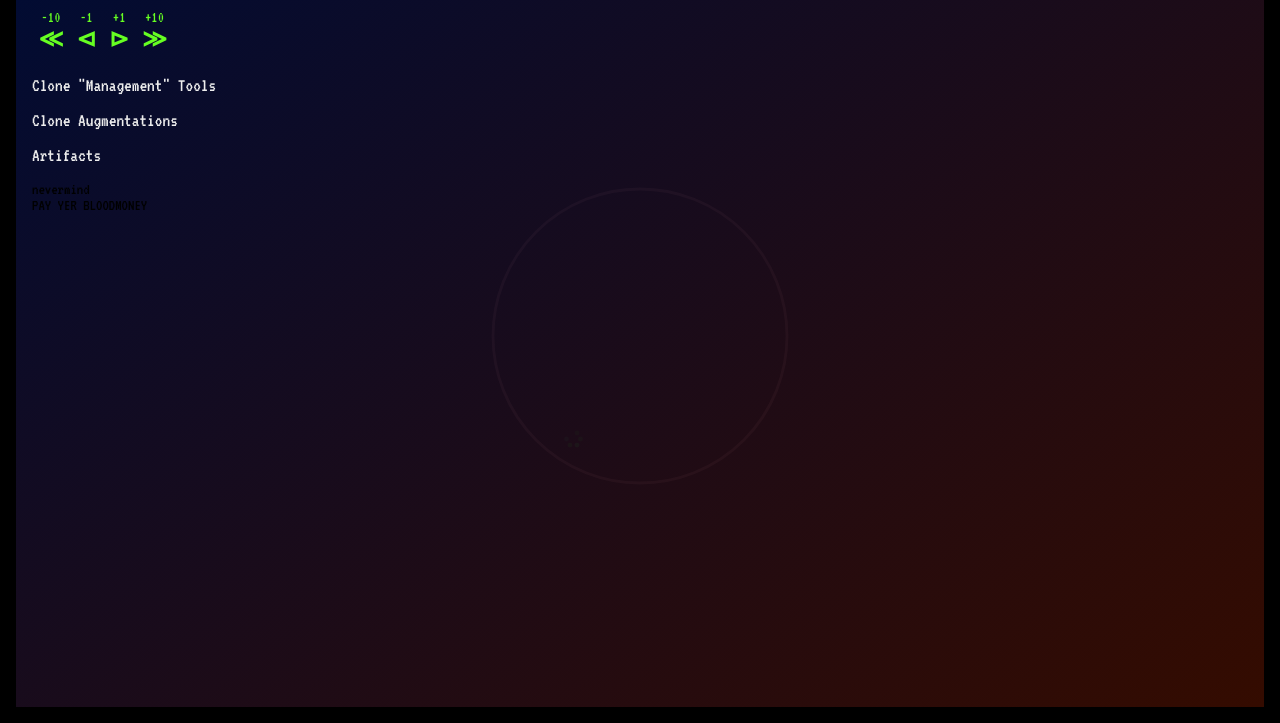
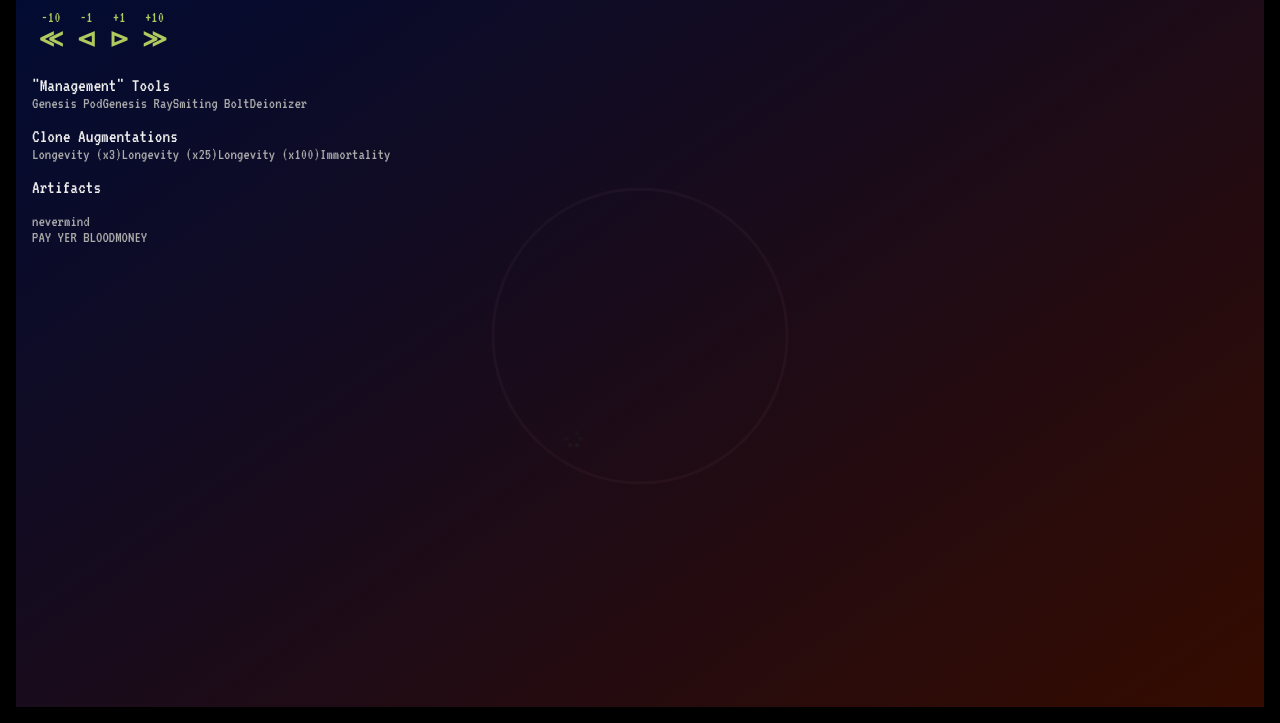
Before and after one commit to joshualemli/Clone, a plain HTML site: page index.html in a window 1280 px wide. Both pictures are taken after a click on the element "The Money Pit". Shown: the part 77-800 px from the top of the page. Drawn offline with Linux system fonts and the light colour scheme.

Commit message:
working on store, slow going

```diff
--- a/clone.css
+++ b/clone.css
@@ -214,6 +214,7 @@ html,body {
     border:1em solid #000;
     background:linear-gradient(325deg,rgba(55,12,0,0.95),rgba(0,12,55,0.95));
     font-family: 'VT323', monospace;
+    color:#AAA;
 }
 #store-banner {
     font-stretch:200%;
@@ -231,11 +232,16 @@ html,body {
     font-size:1.2em;
 }
 
+#store-itemDetails {
+}
 .store-itemDetails-quantityArrow {
     text-align:center;
     padding:0.2em;
     margin:0.2em;
-    color:#6F2;
+    color:rgb(177, 202, 96);
+}
+.store-itemDetails-quantityArrow:active {
+    color:rgb(81, 209, 26);
 }
 
 .store-section-merchandise {
--- a/clone.js
+++ b/clone.js
@@ -261,44 +261,91 @@ const CLONE_Game = (function(){
 
 
     const Store = (function(){
-        var details, container
+        var dom, resumeGameplayOnClose, basket, selectedItem
         const open = () => {
-            showing = true
-            game.pause = true
-            container.classList.remove("occlude")
+            if (!game.pause) resumeGameplayOnClose = game.pause = true
+            else resumeGameplayOnClose = false
+            dom.container.classList.remove("occlude")
             Input.disable()
+            basket = {}
         }
         const cancel = () => {
-            showing = false
             Input.enable()
+            dom.container.classList.add("occlude")
+            if (resumeGameplayOnClose) game.pause = false
         }
         const confirm = () => {
-            showing = false
             Input.enable()
+            dom.container.classList.add("occlude")
+            if (resumeGameplayOnClose) game.pause = false
+        }
+        const _setDetails = (_Section,key) => {
+            selectedItem = key
+            dom.itemDetails.name.innerHTML = _Section[key].name
+            dom.itemDetails.description.innerHTML = _Section[key].description
+            dom.itemDetails.cost.innerHTML = _Section[key].cost
+            dom.itemDetails.quantity.innerHTML = basket[key] || 0
+            dom.itemDetails.subtotal = (basket[key] || 0) * _Section[key].cost
         }
         const init = () => {
-            showing = false
-            container = document.getElementById("store")
-            details = {
-                container: document.getElementById("store-itemDetails"),
-                toolsContainer: document.getElementById("store-section-tools"),
-                augmentationsContainer: document.getElementById("store-section-augmentations"),
-                artifactsContainer: document.getElementById("store-section-artifacts"),
+            // html pointers
+            dom = {
+                container: document.getElementById("store"),
+                itemDetails: {
+                    icon: document.getElementById("store-itemDetails-icon"),
+                    name: document.getElementById("store-itemDetails-name"),
+                    description: document.getElementById("store-itemDetails-description"),
+                    minusTen: document.getElementById("store-itemDetails-minusTen"),
+                    minusOne: document.getElementById("store-itemDetails-minusOne"),
+                    plusTen: document.getElementById("store-itemDetails-plusTen"),
+                    plusOne: document.getElementById("store-itemDetails-plusOne"),
+                    cost: document.getElementById("store-itemDetails-cost"),
+                    quantity: document.getElementById("store-itemDetails-quantity"),
+                    subtotal: document.getElementById("store-itemDetails-subtotal")
+                },
+                tools: {
+                    container: document.getElementById("store-section-tools"),
+                },
+                augmentations: {
+                    container: document.getElementById("store-section-augmentations"),
+                },
+                artifacts: {
+                    container: document.getElementById("store-section-artifacts"),
+                },
+                checkout: {
+                    basket: document.getElementById("store-checkout-basket"),
+                    total: document.getElementById("store-checkout-total"),
+                    cancel: document.getElementById("store-checkout-cancel"),
+                    confirm: document.getElementById("store-checkout-confirm")
+                }
             }
-            new Array("icon","name","details","quanity","cost").forEach( idPart => details[idPart] = document.getElementById(`store-itemDetails-${idPart}`) )
-            document.getElementById("store-itemDetails-minusTen").onclick = event => {}
-            document.querySelectorAll(".store-merchandiseItem").forEach( e => e.onclick = event => {
-                let type = event.target.dataset.type
-                let key = event.target.dataset.key
-            })
-            var key,elem
-            for (key in Tools) {
-                elem = createHtmlElement("div",{className:"store-merchandiseItem"})
-                elem.dataset.key = key
-                elem.dataset.type = "tool"
-                elem.appendChild(createHtmlElement("div",{className:"store-merchandiseItem-icon"}))
-                elem.appendChild(createHtmlElement("div",{className:"store-merchandiseItem-name",innerHTML:Tools[key].name}))
+            for (let key in Tools) {
+                dom.tools[key] = createHtmlElement("div",{
+                    innerHTML: `<div>${Tools[key].name}</div>`
+                })
+                dom.tools.container.appendChild(dom.tools[key])
+                dom.tools[key].onclick = event => _setDetails(Tools,key)
             }
+            for (let key in Augmentations) {
+                if (key[0] === "_") continue // ignore "private" functions
+                dom.augmentations[key] = createHtmlElement("div",{
+                    innerHTML: `<div>${Augmentations[key].name}</div>`
+                })
+                dom.augmentations.container.appendChild(dom.augmentations[key])
+                dom.augmentations[key].onclick = event => _setDetails(Augmentations,key)
+            }
+            // for (key in Artifacts) {}
+            // behavior
+            let adjustQuantity = (key,quantity) => {
+                if (!basket[key]) basket[key] = 0
+                basket[key] += quantity
+                if (basket[key] < 0) basket[key] = 0
+            }
+            dom.itemDetails.plusOne.onclick = event => adjustQuantity(selectedItem,1)
+            dom.itemDetails.plusTen.onclick = event => adjustQuantity(selectedItem,10)
+            dom.itemDetails.minusOne.onclick = event => adjustQuantity(selectedItem,-10)
+            dom.itemDetails.minusTen.onclick = event => adjustQuantity(selectedItem,-1)
+            dom.checkout.cancel.onclick = cancel
         }
         return {
             init : init,
@@ -490,6 +537,8 @@ const CLONE_Game = (function(){
         // type
         this.mutant = override.mutant ? true : (Math.random() > 1 - this.generation / 1e8 ? true : false)
         this.foreign = override.foreign || false
+        // augmentations
+        this.augmentations = {}
         // cloning
         this.fertileAge = override.fertileAge || 20
         this.cloningFailureChance = override.cloningFailureChance || 0.965
@@ -646,7 +695,8 @@ const CLONE_Game = (function(){
                 return false
             },
             name: "Genesis Pod",
-            description: "Used to spit out... I mean gently bring a new clone into existence.",
+            description: "Used to spit out... we mean gently bring a new clone into existence.",
+            cost: 0.9,
             icon: "1_20"
         },
         genesisRay: {
@@ -665,6 +715,7 @@ const CLONE_Game = (function(){
             },
             name: "Genesis Ray",
             description: "By jetisoning organic tissue suspended in a high-energy control ray, an entire group of unfortunate clones can be grotesquely reanimated... I mean beautifully, er, coalesced back to their, uh, intended forms.",
+            cost: 7.2,
             icon: "1_20"
         },
         smitingBolt: {
@@ -677,7 +728,8 @@ const CLONE_Game = (function(){
                 return false
             },
             name: "Smiting Bolt",
-            description: "Painlessly (yes, that should sell these matter-dissolving hell engi... am I saying this out loud?) eliminates a single clone."
+            description: "Painlessly (yes, that sounds good, that should sell these matter-dissolving hell engi... is this thing on?) eliminates a single clone.",
+            cost: 3.35
         },
         deionizer: {
             use: (xHash,yHash) => {
@@ -698,17 +750,55 @@ const CLONE_Game = (function(){
                 }
                 return true
             },
-            name: "Deionizer"
+            name: "Deionizer",
+            description: "Renders all clones' essential biochemical processes, um... inert. Works over a sizeable radius.",
+            cost: 17.99
         }
     }
 
     // AUGMENTATIONS
     var Augmentations = {
-        longevityX2: {
-            use: null,
-            name: "Longevity (x2)",
-            description: "Prolong... I mean, uh, extend the happy, very happy, life of a clone!"
-        }
+        _increment: (clone,key) => {
+            if (!clone.augmentations[key]) clone.augmentations[key] = 1
+            else clone.augmentations[key] += 1
+        },
+        longevityX3: {
+            use: clone => {
+                Augmentations._increment(clone,"longevityX3")
+                clone.maxAge *= 3
+            },
+            name: "Longevity (x3)",
+            description: "Prolong -- wait, sorry, our mistake -- <i>extend</i> the happy, very happy, life of a clone!",
+            cost: 0.95
+        },
+        longevityX25: {
+            use: clone => {
+                Augmentations._increment(clone,"longevityX25")
+                clone.maxAge *= 25
+            },
+            name: "Longevity (x25)",
+            description: "This is really a totally natural process, trust us.  Clones love it.  Don't ask them about it though, they would probably just want the next level up in our product line and seriously, who can afford that?  Oh but if you could, oh man.  That's the stuff.",
+            cost: 22.45
+        },
+        longevityX500: {
+            use: clone => {
+                Augmentations._increment(clone,"longevityX100")
+                clone.maxAge *= 500
+            },
+            name: "Longevity (x100)",
+            description: `While this modification is, well, "difficult" on the clone, the potential rewards are fantastic.  For you.`,
+            cost: 211
+        },
+        immortality: {
+            use: clone => {
+                Augmentations._increment(clone,"immortality")
+                clone.maxAge = Infinity
+                clone._color = "rgb(255,215,0)";
+            },
+            name: "Immortality",
+            description: "Literally, no shit, your clone will be immortal.  Will do nothing for their temperment, however.",
+            cost: 1
+        },
     }
     // ARTIFACTS (in value/order?)
     //
@@ -817,6 +907,7 @@ var openFile = function(event) {
                 smitingBolt: 100,
                 deionizer: 100,
             },
+            unusedAugmentations:{},
             artifacts:[],
             pause:false,
             worldRadius:20
--- a/index.html
+++ b/index.html
@@ -141,12 +141,13 @@
                     <div id="store-itemDetails-minusOne" class="store-itemDetails-quantityArrow">-1<br><b style="font-size:1.5em;">&vltri;</b></div>
                     <div id="store-itemDetails-plusOne" class="store-itemDetails-quantityArrow">+1<br><b style="font-size:1.5em;">&vrtri;</b></div>
                     <div id="store-itemDetails-plusTen" class="store-itemDetails-quantityArrow">+10<br><b style="font-size:1.5em;">&gg;</b></div>
+                    <div id="store-itemDetails-cost"></div>
                     <div id="store-itemDetails-quantity"></div>
-                    <div id="store-itemDetails-cost"></div>
+                    <div id="store-itemDetails-subtotal"></div>
                 </div>
             </div>
             <div class="store-section">
-                <div class="store-section-label">Clone "Management" Tools</div>
+                <div class="store-section-label">"Management" Tools</div>
                 <div id="store-section-tools" class="store-section-merchandise"></div>
             </div>
             <div class="store-section">
```
